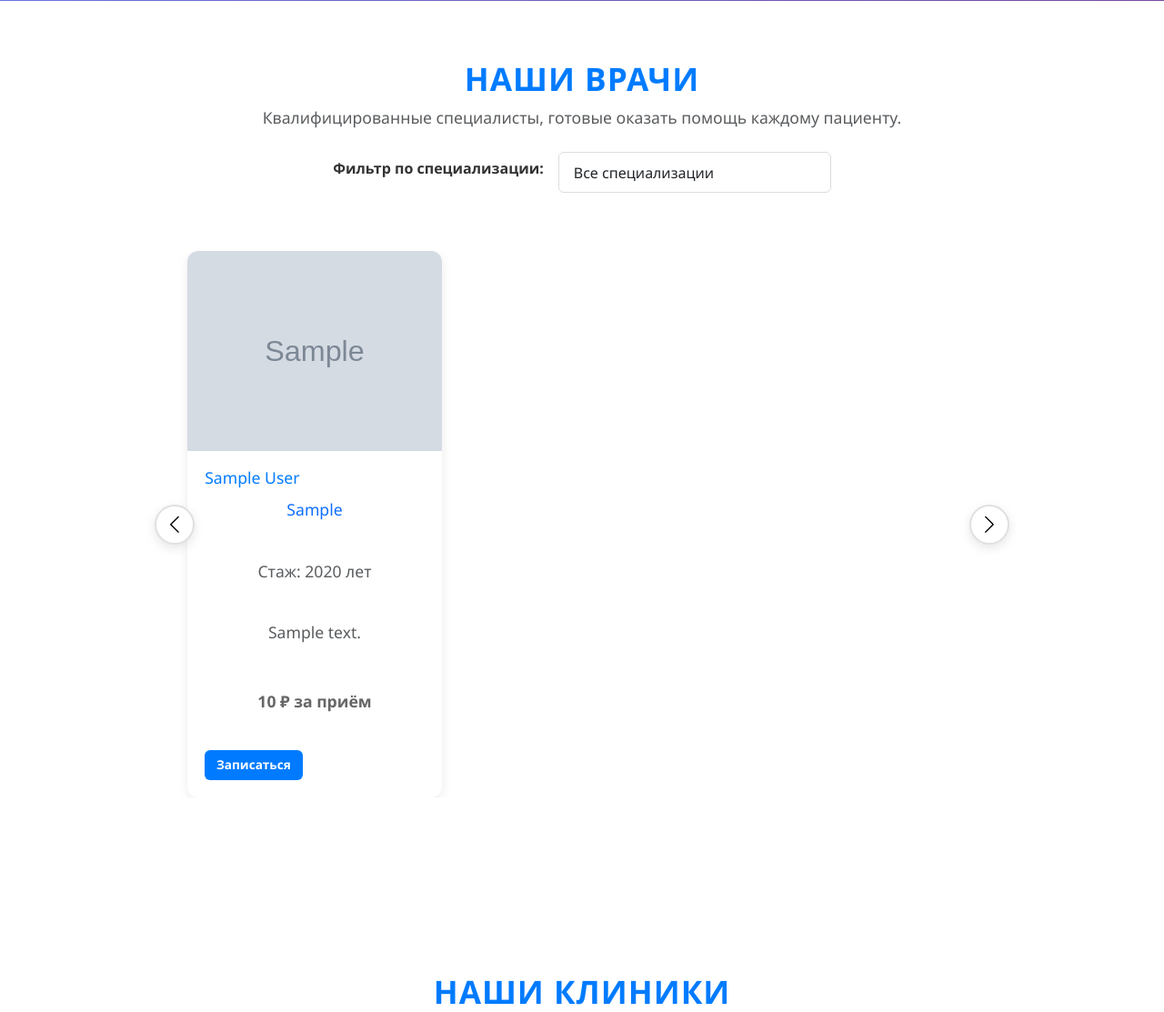
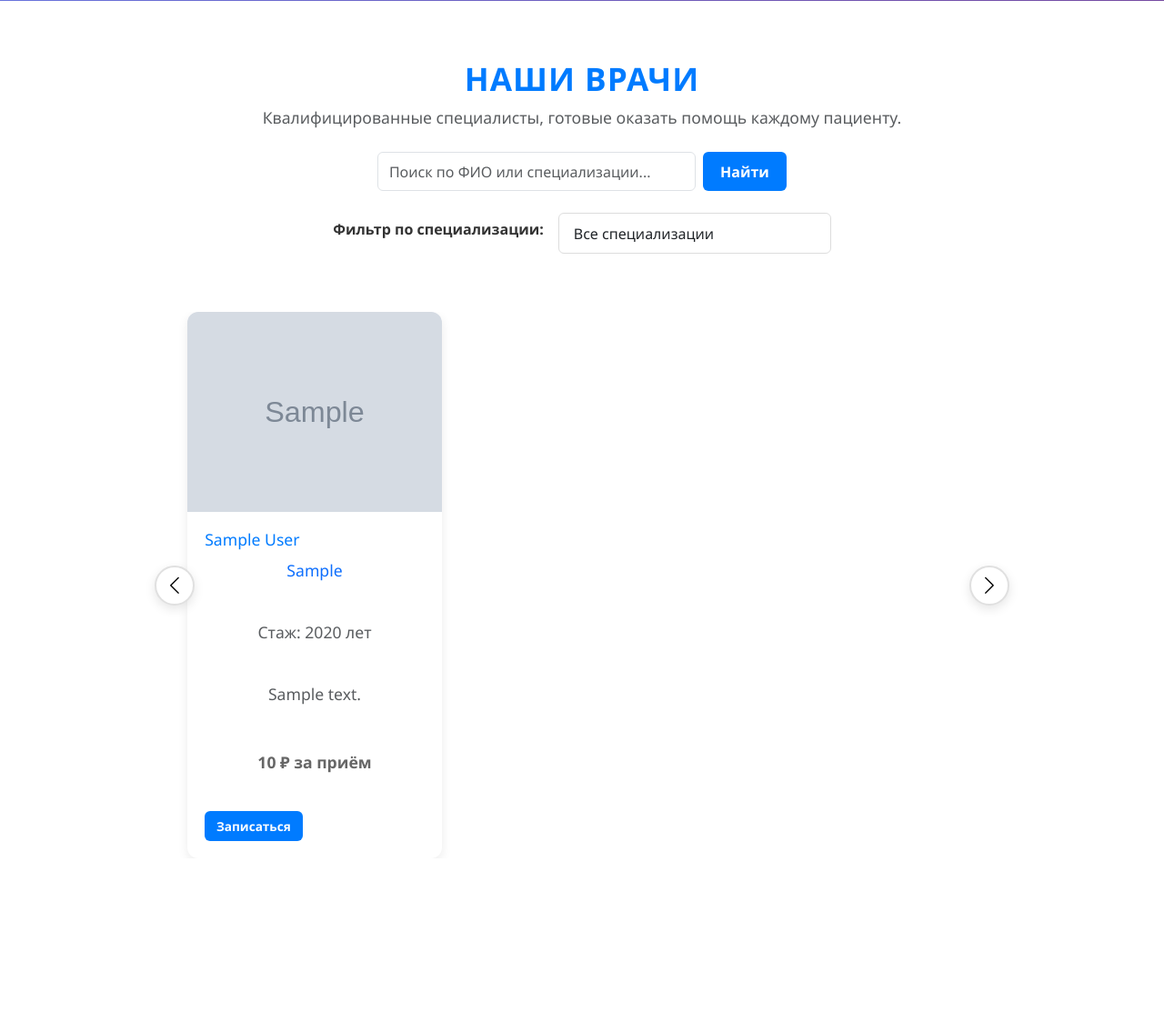
Before and after one commit to HolodovaElizaveta/Clinic, a Django app: page / in a window 1280 px wide. Shown: the part 365-1478 px from the top of the page at 91% size. Run offline with Django 5.2, Linux system fonts and the light colour scheme; tables that the repository leaves empty hold one stand-in row (values such as "Sample post"); grey boxes marked "Sample" are stand-in pictures.

Commit message:
Поисковая строка

```diff
--- a/medbooking/clinic/templates/clinic/index.html
+++ b/medbooking/clinic/templates/clinic/index.html
@@ -51,11 +51,24 @@
         <h2 class="fw-bold mb-2">НАШИ ВРАЧИ</h2>
         <p class="text-muted mb-4">Квалифицированные специалисты, готовые оказать помощь каждому пациенту.</p>
 
+        <!-- Поиск по врачу -->
+        <div class="mb-4">
+            <form method="get" class="d-flex justify-content-center gap-2 flex-wrap">
+                <input type="text" name="doctor_search" class="form-control"
+                       placeholder="Поиск по ФИО или специализации..."
+                       value="{{ doctor_search_query }}"
+                       style="max-width: 350px;">
+                <button type="submit" class="btn btn-primary">Найти</button>
+                {% if doctor_search_query %}
+                <a href="{% url 'main' %}" class="btn btn-outline-secondary">Сбросить</a>
+                {% endif %}
+            </form>
+        </div>
+
         <!-- Фильтр по специализации -->
         <div class="filter-container">
             <label for="specialization-filter" class="form-label fw-bold">Фильтр по специализации:</label>
-            <select id="specialization-filter" class="form-select" style="max-width: 300px; "
-                onchange="filterDoctors()">
+            <select id="specialization-filter" class="form-select" style="max-width: 300px;" onchange="filterDoctors()">
                 <option value="">Все специализации</option>
                 {% for spec in specializations %}
                 <option value="{{ spec }}">{{ spec }}</option>
--- a/medbooking/clinic/views.py
+++ b/medbooking/clinic/views.py
@@ -22,6 +22,8 @@ from django.core.mail import send_mail
 from django.http import FileResponse
 from django.shortcuts import render, redirect, get_object_or_404
 from django.utils import timezone
+from django.db import models
+from django.db.models import Q
 
 from .models import (
     Doctor, Clinic, User, Patient, Appointment, Schedule,
@@ -29,12 +31,22 @@ from .models import (
 )
 
 
+
 def index(request):
     """Render main page with doctors, clinics, and appointments."""
-    doctors = Doctor.objects.all()
+    # --- Поиск по врачам ---
+    search_query = request.GET.get('doctor_search', '').strip()
+    if search_query:
+        doctors = Doctor.objects.filter(
+            models.Q(full_name__icontains=search_query) |
+            models.Q(specialization__icontains=search_query)
+        )
+    else:
+        doctors = Doctor.objects.all()
+
     clinics = Clinic.objects.all()
-    patient = Patient.objects.all()
     specializations = Doctor.objects.values_list('specialization', flat=True).distinct().order_by('specialization')
+
     upcoming_appointments_doctor = None
     if request.user.is_authenticated and request.user.role == 'doctor':
         doctor_profile = request.user.doctor_profile
@@ -47,7 +59,6 @@ def index(request):
             schedule__date__lte=tomorrow.date()
         ).select_related('patient', 'schedule__doctor').order_by('schedule__date', 'schedule__time')[:5]
 
-    # Если пользователь — пациент, добавляем уведомления
     upcoming_appointments = None
     if request.user.is_authenticated and request.user.role == 'patient':
         patient_profile = request.user.patient_profile
@@ -63,9 +74,9 @@ def index(request):
         'doctors': doctors,
         'clinics': clinics,
         'specializations': specializations,
-        'patient': patient,
         'upcoming_appointments_doctor': upcoming_appointments_doctor,
         'upcoming_appointments': upcoming_appointments,
+        'doctor_search_query': search_query,
     })
 
 
```
